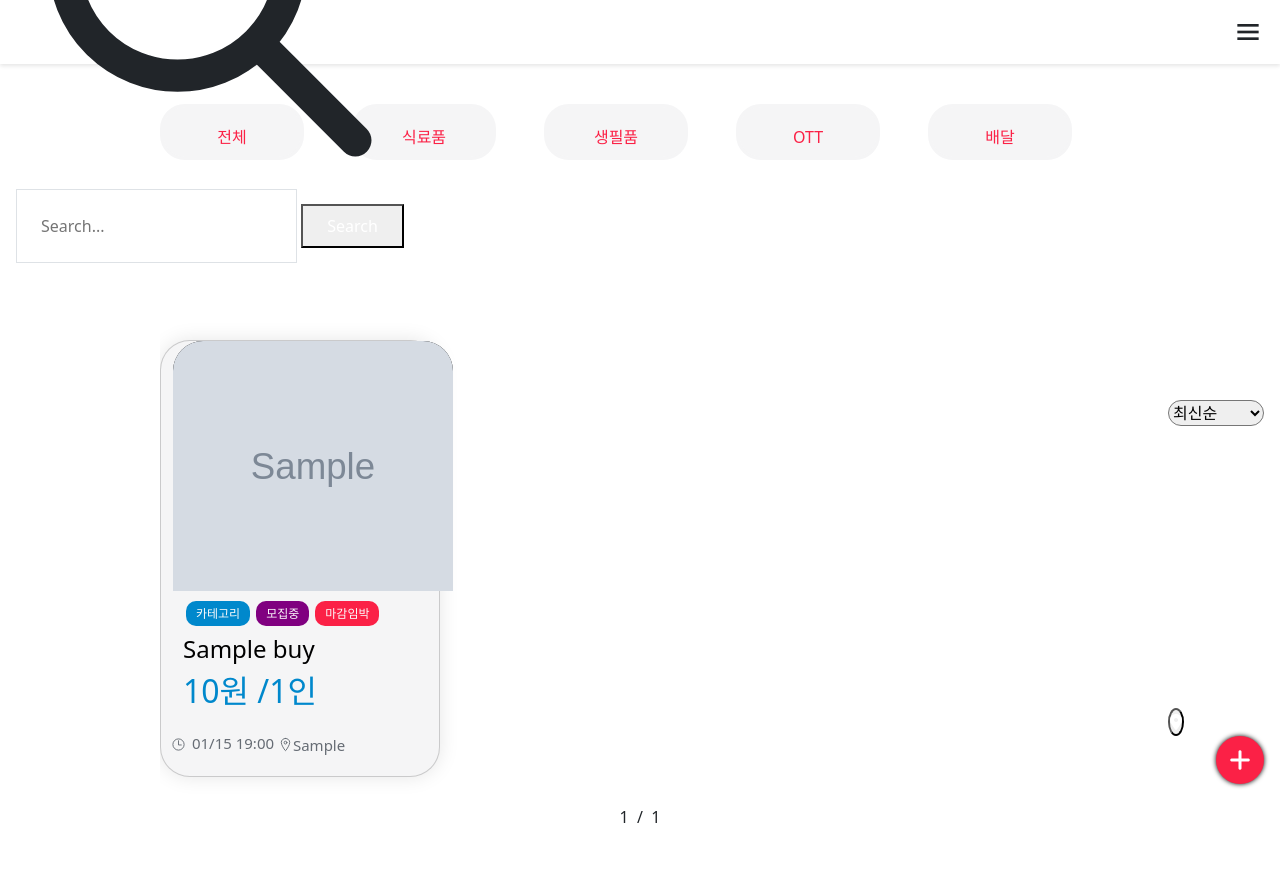
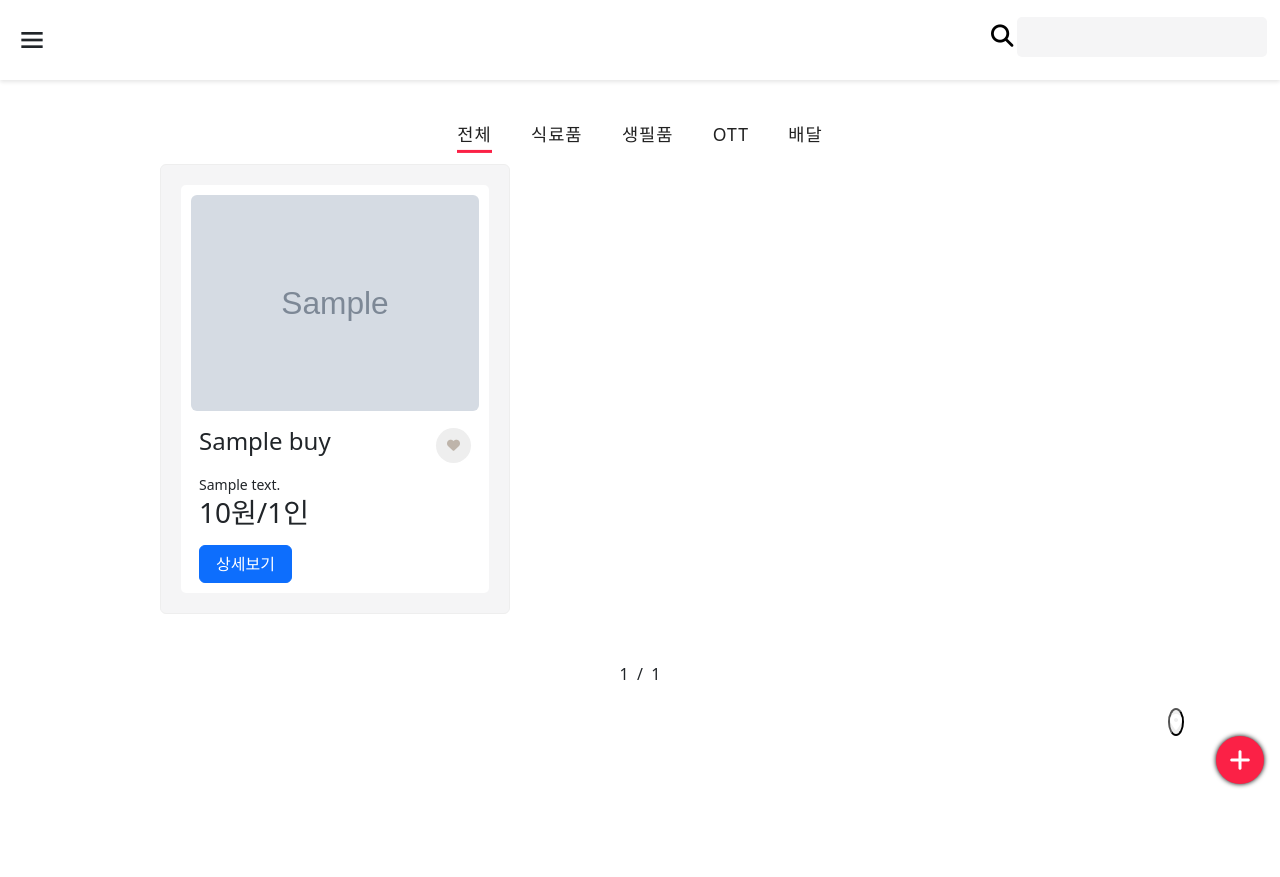
Before and after one commit to 21720819/BT, a Django app: page /buy/ in a window 1280 px wide. After the commit the page ends 788 px from the top, so only its background shows below. Run offline with Django 4.2, Linux system fonts and the light colour scheme; tables that the repository leaves empty hold one stand-in row (values such as "Sample post"); grey boxes marked "Sample" are stand-in pictures; some libraries are stand-ins or nearby versions.

Commit message:
김재현 1027

```diff
--- a/static/style.css
+++ b/static/style.css
@@ -54,13 +54,6 @@
 }
 .buttonColor:hover {
   background: #FB6C84;
-}
-
-
-@media screen and (max-width: 768px) {
-  #content__blur {
-      padding-top: var(--header-height);
-  }
 }
 
 /* ------ main -------*/
@@ -320,7 +313,7 @@
 }
 
 
-/* ---------create---------- */
+/* ====== create ======*/
 *:focus {
   outline: none;
 }
@@ -421,8 +414,7 @@
   }
 }
 
-
-/* ---------map---------- */
+/*======= map ========*/
 .map_main {
   width: calc(100% - 80px);
   /* height: 75vh; */
@@ -561,10 +553,10 @@
   }
 }
 
-/* ---------chat---------- */
-
-
-/* ---------profile---------- */
+/*======== chat =========*/
+
+
+/*======== profile =========*/
 #profile_table {
   /* width: calc(100% - 40px); */
   margin: 40px 22.5px;
@@ -797,8 +789,6 @@
   }
 }
 
-
-
 /* ---------전체폰트 바꾸기---------- */
 /* .font_change {
   font-family: ;
@@ -809,9 +799,9 @@
 
 /*===== VARIABLES CSS =====*/
 :root {
-  --header-height: 3rem;
+  --header-height: 4rem;
   --detail_container-width: 1280px;
-  --card_width : 280px;
+  --card_width : 250px;
 
   /*===== Colors =====*/
   --first-color: #FB2146;
@@ -976,17 +966,17 @@ i {
   text-decoration-color: #FAF139;
 }
 
-/*Show menu*/
+/*======= Show menu =======*/
 .show {
   left: 0;
 }
 
-/*Active link*/
+/*======= Active link =======*/
 .active {
   color: var(--white-color);
 }
 
-/*=== Dropdown ===*/
+/*======= Dropdown ========*/
 .dropdown__link {
   display: flex;
   justify-content: space-between;
@@ -1022,10 +1012,10 @@ i {
     width: 288px;
   }
 }
-/* ===== 웹 NAV 과 모바일 NAV 구분 지점 =====*/
+/*+++++++ 웹 NAV 과 모바일 NAV 구분 지점 ++++++++*/
 @media screen and (min-width: 768px) {
   body {
-    padding-top: calc(var(--header-height) + 1rem);
+    padding-top: var(--header-height);
     margin: 0;
   }
   .header {
@@ -1036,6 +1026,14 @@ i {
   }
   .header__toggle {
     z-index: 2;
+  }
+}
+
+/*+++++++ 웹 NAV 과 모바일 NAV 구분 지점 +++++++*/
+@media screen and (max-width: 768px) {
+  body {
+      padding-top: var(--header-height);
+      margin: 0;
   }
 }
 
@@ -1049,18 +1047,14 @@ i {
 }
 
 
-/* ---------category---------- */
+/*====== category ========*/
 .category__menu {
-  display: flex;
-  flex-wrap: wrap;
-  align-items: center;
-  float: left;
-  padding: 20px 0;
+  padding-top: 2rem;
   width: 100%;
-  height: 2rem;
-}
-
-.category-item:nth-child(n+1){
+  height: 5rem;
+}
+
+/* .category-item:nth-child(n+1){
   margin: 0 10% 0 0;
 }
 
@@ -1089,22 +1083,68 @@ i {
 .category-item a:hover {
   color: var(--white-color);
   background: #FB2146;
-}
-
-/* --------- 거래게시판 ==buy== ---------- */
-.card {
+} */
+
+/*======= 그냥 추가해보고 있는 것 =======  */
+.menu-4 {
+  text-align: center;
+  text-transform: uppercase;
+  font-weight: 500;
+}
+.menu-4 * {
+  font-size: 1.1rem;
+  box-sizing: border-box;
+  -webkit-transition: all 0.35s ease;
+  transition: all 0.35s ease;
+}
+.menu-4 li {
+  display: inline-block;
+  list-style: outside none none;
+  margin: 0 1em;
+  overflow: hidden;
+}
+.menu-4 a {
+  padding: 0.3em 0;
+  color: #212121;
   position: relative;
-  margin-top: 10%;
-  width: var(--card_width);
-  background: #F5F5F6;
-  box-shadow: 0 0 20px rgba(0, 0, 0, 0.1);
-  transition: box-shadow 1s;
-  border-radius: 30px;
-}
-
+  display: inline-block;
+  letter-spacing: 1px;
+  margin: 0;
+  text-decoration: none;
+}
+.menu-4 a:before,
+.menu-4 a:after {
+  position: absolute;
+  -webkit-transition: all 0.35s ease;
+  transition: all 0.35s ease;
+}
+.menu-4 a:before {
+  bottom: 100%;
+  display: block;
+  height: 3px;
+  width: 100%;
+  content: "";
+  background-color: #FB2146;
+}
+.menu-4 a:after {
+  padding: 0.3em 0;
+  position: absolute;
+  bottom: 100%;
+  left: 0;
+  content: attr(data-hover);
+  color: #212121;
+  white-space: nowrap;
+}
+.menu-4 li:hover a,
+.menu-4 .current a {
+  transform: translateY(100%);
+}
+
+/*======== 거래게시판 Buy ========*/
 .card:hover {
-  box-shadow: 0 0 15px #FB2146;
-}
+  box-shadow: 2px 2px 2px gray;
+}
+
 .card a {
   color: inherit;
   text-decoration: none;
@@ -1116,36 +1156,16 @@ i {
   overflow: hidden;
   background-color: #000;
   transition: height 0.5s;
-  border-radius: 30px 30px 0 0;
 }
 
 .card__thumb img {
-  width: var(--card_width);
+  width: calc(var(--card_width)-10px);
   height: 250px;
   display: block;
   opacity: 1;
   transition: opacity 0.5s, transform 0.5s;
   transform: scale(1);
 
-}
-
-.card:hover .card__thumb img {
-  opacity: 0.6;
-  transform: scale(1.2);
-}
-
-.card:hover .card__thumb {
-  height: 90px;
-}
-
-.card__body {
-  position: relative;
-  height: 185px;
-  transition: height 0.5s;
-}
-
-.card:hover .card__body {
-  height: 330px;
 }
 
 .card__ing__container {
@@ -1277,6 +1297,41 @@ i {
    justify-items: center;
  }
 }
+
+/* ====== buy페이지 그냥 추가해보고 있는 것 ========= */
+.card {
+  background-color: #F5F5F6;
+  width: 350px;
+  padding: 20px;
+  border: 1px solid #eee
+}
+
+.inner-card {
+  background: #fff;
+  padding: 10px;
+  border-radius: 5px
+}
+
+.heart {
+  cursor: pointer;
+  height: 35px;
+  width: 35px;
+  font-size: 13px;
+  display: flex;
+  justify-content: center;
+  align-items: center;
+  color: #beb4aa;
+  border-radius: 50%;
+  background-color: #eee
+}
+
+.btn:focus {
+  color: #fff;
+  background-color: #FB2146;
+  border-color: #FB2146;
+  box-shadow: none
+}
+
 /*======== write button =========*/
 
 /*= 글쓰기 버튼 전체 <여기서 고정 위치 조정하면 됨> =*/
@@ -1353,16 +1408,87 @@ i {
 }
 
 /*================ search button ================= */
-.select_box {
-  position: fixed;
-  top: 50%;
-  right: 1rem;
-  border-radius: 25px;
-}
-
-.select_box option:hover{
-  background: var(--first-color);
-}
+.search_form {
+  position: absolute;
+  right: 1%;
+}
+
+fieldset {
+  position: relative;
+  display: inline-block;
+  padding: 0 0 0 40px;
+  background: #F5F5F6;
+  border: none;
+  border-radius: 5px;
+}
+
+fieldset > input, fieldset > button {
+  background: #F5F5F6;
+  position: relative;
+  width: 10rem;
+  height: 2.5rem;
+  padding: 0;
+  display: inline-block;
+  float: left;
+}
+
+fieldset > input {
+  z-index: 2;
+
+  color: #F5F5F6;
+  border: 0 none;
+}
+
+fieldset > input:focus {
+  outline: 0 none;
+}
+
+fieldset > input:focus + button {
+  -webkit-transform: translate(0, 0);
+      -ms-transform: translate(0, 0);
+          transform: translate(0, 0);
+  -webkit-transition-duration: 0.3s;
+          transition-duration: 0.3s;
+}
+fieldset > input:focus + button .fa {
+  -webkit-transform: translate(0px, 0);
+      -ms-transform: translate(0px, 0);
+          transform: translate(0px, 0);
+  -webkit-transition-duration: 0.5s;
+          transition-duration: 0.5s;
+  color: #F5F5F6;
+}
+
+fieldset > button {
+  z-index: 1;
+
+  width: 50px;
+  border: 0 none;
+  background: #FB2146;
+  cursor: pointer;
+  border-radius: 0 5px 5px 0;
+  -webkit-transform: translate(-50px, 0);
+      -ms-transform: translate(-50px, 0);
+          transform: translate(-50px, 0);
+  -webkit-transition-duration: 0.5s;
+          transition-duration: 0.5s;
+}
+
+.fa-search {
+  z-index: 3;
+
+  font-size: 1.4rem;
+  color: black;
+  top: 25%;
+  -webkit-transform: translate(-190px, 0);
+      -ms-transform: translate(-190px, 0);
+          transform: translate(-190px, 0);
+  -webkit-transition-duration: 0.5s;
+          transition-duration: 0.5s;
+  -webkit-transition: all 0.5s ease-in-out;
+          transition: all 0.5s ease-in-out;
+}
+
 
 /*================ filter dropdown button ================= */
 
--- a/templates/buy/home.html
+++ b/templates/buy/home.html
@@ -2,10 +2,9 @@
 
 {% block content %}
 {% load static %}
-
 <div class="detail_container" style="position: relative;">
 
-  <div class="category__menu" style="position: relative;">
+  <!-- <div class="category__menu" style="position: relative;">
     <div class="category-item">
       <a href="{% url 'buyHome' %}">전체</a>
     </div>
@@ -21,22 +20,35 @@
     <div class="category-item">
       <a href="{% url 'category' 'delivery' %}">배달</a>
     </div>
-  </div>
+  </div> -->
 
-  <div class="searchForm">
+ <div class="catext-center category__menu" style="position: relative;">
+    <nav class="style-4">
+      <ul class="menu-4">
+        <li class="current"><a href="{% url 'buyHome' %}" data-hover="전체">전체</a></li>
+        <li><a href="{% url 'category' 'food' %}" data-hover="식료품">식료품</a></li>
+        <li><a href="{% url 'category' 'necessity' %}" data-hover="생필품">생필품</a></li>
+        <li><a href="{% url 'category' 'ott' %}" data-hover="OTT">OTT</a></li>
+        <li><a href="{% url 'category' 'delivery' %}" data-hover="배달">배달</a></li>
+      </ul>
+    </nav>
+ </div>
+
+
+  <!-- <div class="searchForm"> -->
     <!-- 정렬 -->
 
-    <select id="sort-select" class="select_box" onchange="location = this.value;">
+    <!-- <select id="sort-select" class="select_box" onchange="location = this.value;">
       <option class="sort-date option_1" value="?sort=date">최신순</option>
       <option class="sort-likes" value="?sort=likes">좋아요순</option>
       <option class="sort-likes" value="?sort=lowprice">낮은가격순</option>
       <option class="sort-likes" value="?sort=highprice">높은가격순</option>
-    </select>
+    </select> -->
     <!-- 정렬 -->
 
     <!-- 검색창 -->
 
-  </div>
+  <!-- </div> -->
 
  <!-- 검색창 -->
   {% if posts %}
@@ -44,9 +56,9 @@
     <h5>'{{q}}' 검색결과입니다.</h5>
     {% endif %}
 
-  <div class="container">
+  <!-- 게시글 출력 -->
+  <!-- <div class="container">
     <div class="row row-cols-3">
-  <!-- 게시글 출력 -->
   {% for post in posts %}
   <article class="card col">
     <header class="card__thumb">
@@ -64,7 +76,7 @@
           <div class="card__finish">마감임박</div>
         </div>
         <div class="card__title">{{post.title}}</div>
-        <div class="card__price">{{post.price}}원 /1인</div>
+        <div class="card__price">{{post.price}}원/1인</div>
         <p class="card__description">{{post.body}}</p>
       </a>
     </div>
@@ -75,6 +87,31 @@
   </article>
   {% endfor %}
     </div>
+  </div> -->
+
+
+    <!-- 게시글 출력 -->
+    {% for post in posts %}
+  <div class="card">
+    <div class="inner-card">
+      {% if post.photo %}
+      <img src="{{ post.photo.url }}" class="img-fluid rounded img-fluid">
+      {% else %}
+      <img src="https://s.aolcdn.com/images/dims?client=fh7w6q744eiognjk&signature=d59d0cf6af1d779a3dca451e0ba259c33bbc6115&image_uri=https%3A%2F%2Fs.aolcdn.com%2Fos%2Fab%2F_cms%2F2019%2F08%2F30142658%2F2020-jeep-wrangler-16.jpg&thumbnail=750%2C422&quality=80" alt="" class="img-fluid" />
+      {% endif %}
+        <div class="d-flex justify-content-between align-items-center mt-3 px-2">
+            <h4>{{post.title}}</h4> <span class="heart"><i class="fa fa-heart"></i></span>
+        </div>
+        <div class="mt-2 px-2"> <small>{{post.body}}</small> </div>
+        <div class="px-2">
+            <h3>{{post.price}}원/1인</h3>
+        </div>
+        <div class="px-2 mt-3"><a href="{% url 'buyDetail' post.id %}"><button class="btn btn-primary px-3">상세보기</button></a></div>
+    </div>
+  </div>
+  {% endfor %}
+
+
   </div>
 
   {% else %}
--- a/templates/nav.html
+++ b/templates/nav.html
@@ -20,16 +20,12 @@
     <header class="header">
         <a href="#" class="header__logo">BuyTogether</a>
 
-        <form method="get">
+        <form method="get" class="search_form">
             {% csrf_token %}
-            <label for="default-search" class="mb-2 text-sm font-medium text-gray-900 sr-only dark:text-gray-300">Search</label>
-            <div class="relative">
-                <div class="flex absolute inset-y-0 left-0 items-center pl-3 pointer-events-none">
-                    <svg class="w-5 h-5 text-gray-500 dark:text-gray-400" fill="none" stroke="currentColor" viewBox="0 0 24 24" xmlns="http://www.w3.org/2000/svg"><path stroke-linecap="round" stroke-linejoin="round" stroke-width="2" d="M21 21l-6-6m2-5a7 7 0 11-14 0 7 7 0 0114 0z"></path></svg>
-                </div>
-                <input type="search" id="default-search" class="block p-4 pl-10 w-full text-sm text-gray-900 bg-gray-50 rounded-lg border border-gray-300 focus:ring-blue-500 focus:border-blue-500 dark:bg-gray-700 dark:border-gray-600 dark:placeholder-gray-400 dark:text-white dark:focus:ring-blue-500 dark:focus:border-blue-500" placeholder="Search..." required name="q">
-                <button type="submit" class="text-white absolute right-2.5 bottom-2.5 bg-blue-700 hover:bg-blue-800 focus:ring-4 focus:outline-none focus:ring-blue-300 font-medium rounded-lg text-sm px-4 py-2 dark:bg-blue-600 dark:hover:bg-blue-700 dark:focus:ring-blue-800">Search</button>
-            </div>
+            <fieldset>
+                <input class="search_input" type="search" name="q"/>
+                <button class="search_button" type="submit"><i class="fa fa-search"></i></button>
+            </fieldset>
         </form>
 
         <i class='bx bx-menu header__toggle' id="header-toggle"></i>
@@ -75,7 +71,6 @@
                     </ul>
                 </div>
             </div>
-        </nav>
     </header>
 
     <!-- 내용이 들어가는 공간 -->
```
